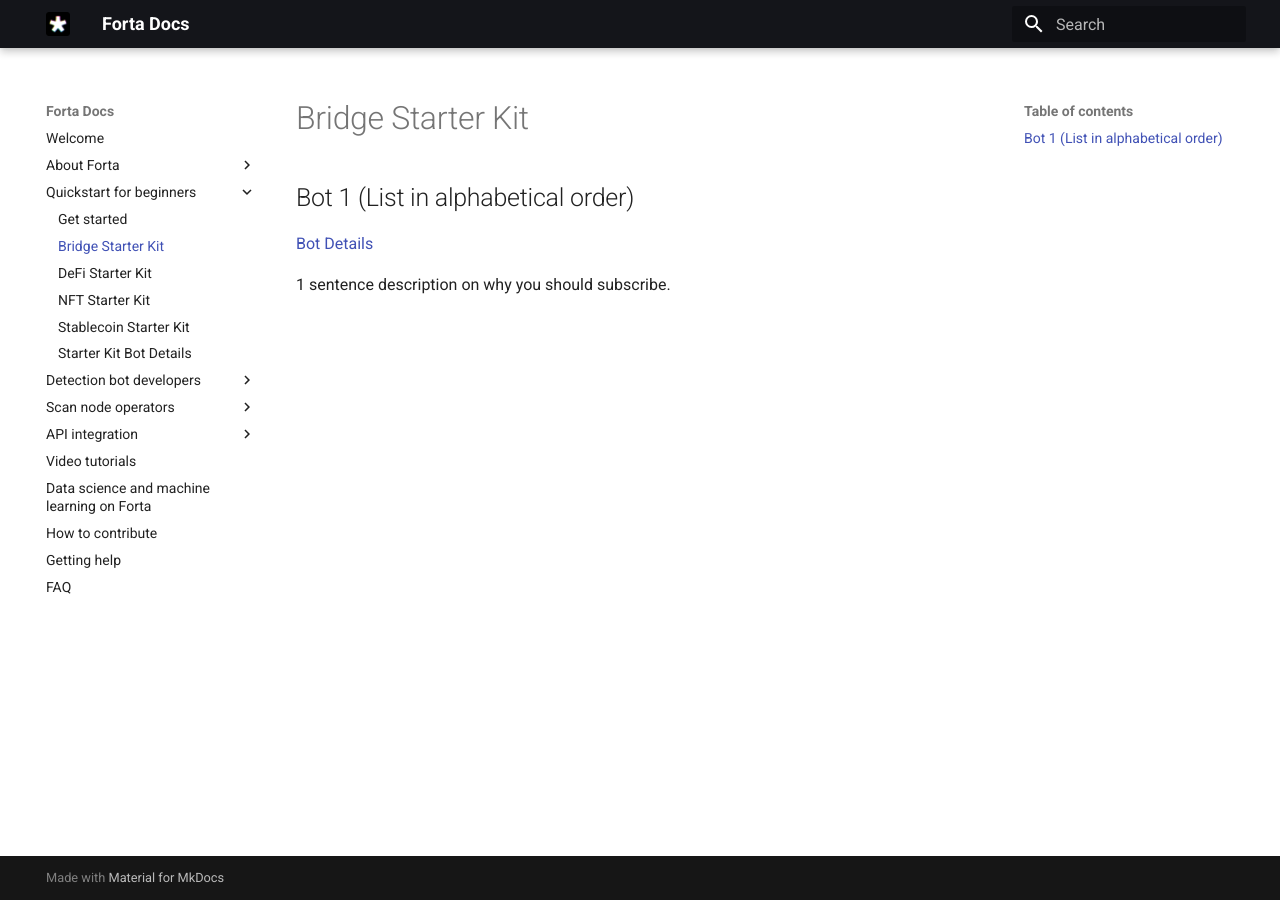
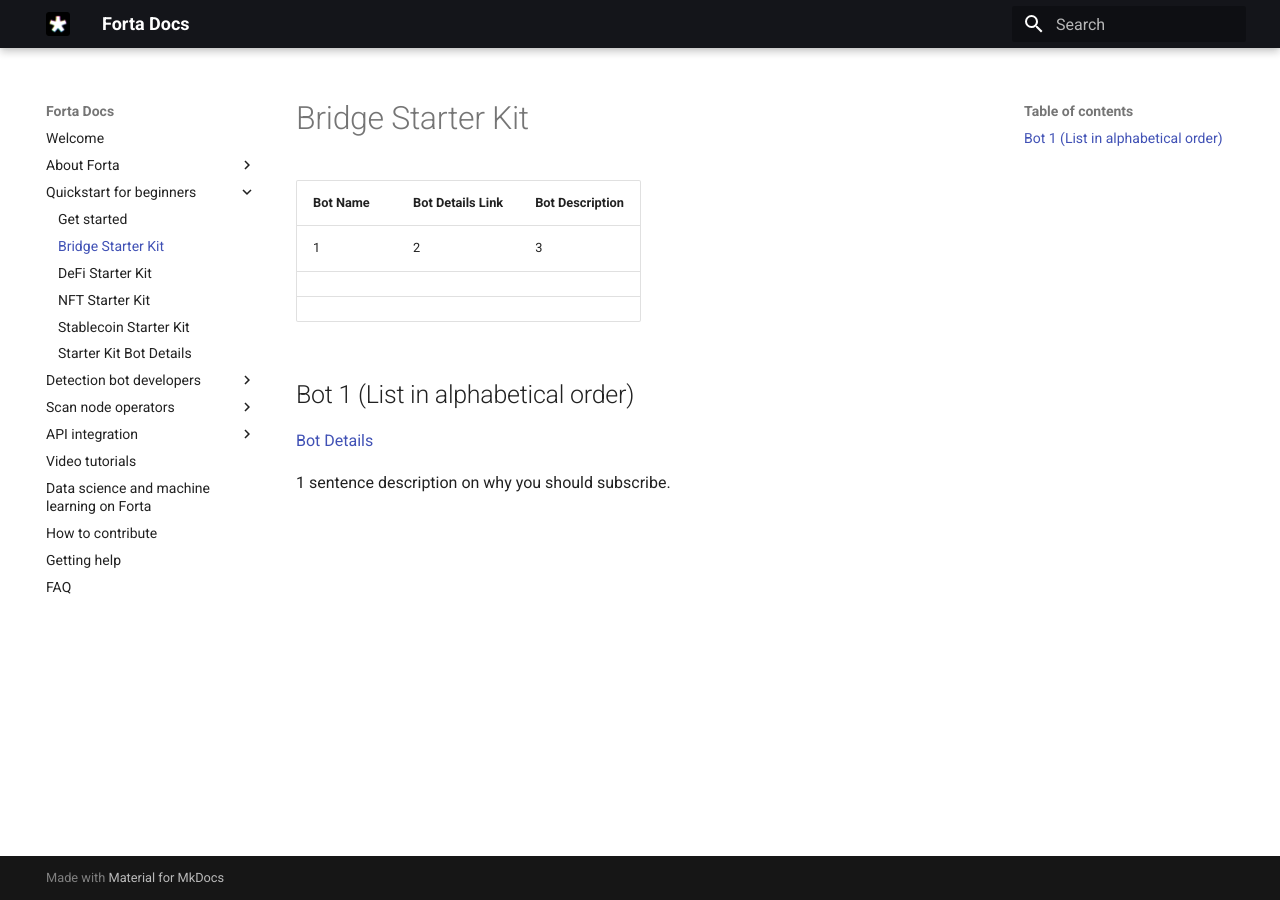
Before and after one commit to forta-network/docs, an MkDocs documentation site: the page built from docs/bridge-starter-kit.md, in a window 1280 px wide. Built offline with MkDocs 1.6.1 and Material for MkDocs 9.7.7, drawn with Linux system fonts in a browser that asks for light colours.

Commit message:
Add table example

```diff
--- a/docs/bridge-starter-kit.md
+++ b/docs/bridge-starter-kit.md
@@ -1,4 +1,10 @@
 # Bridge Starter Kit
+
+| Bot Name | Bot Details Link | Bot Description  |
+|----------|------------------|------------------|
+|  1 | 2  | 3  |
+|   |   |   |
+|   |   |   |
 
 ## Bot 1 (List in alphabetical order)
 
```
